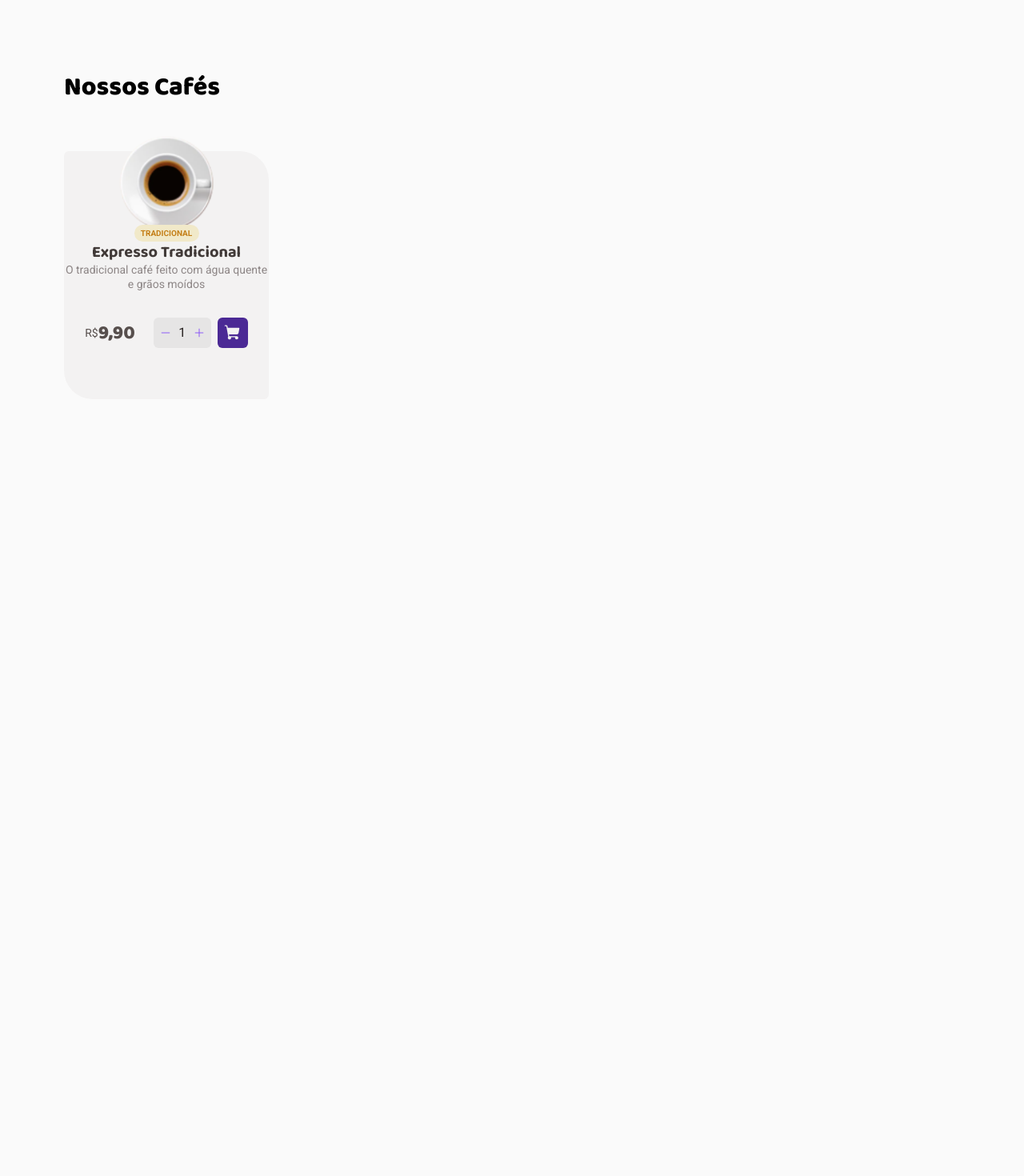
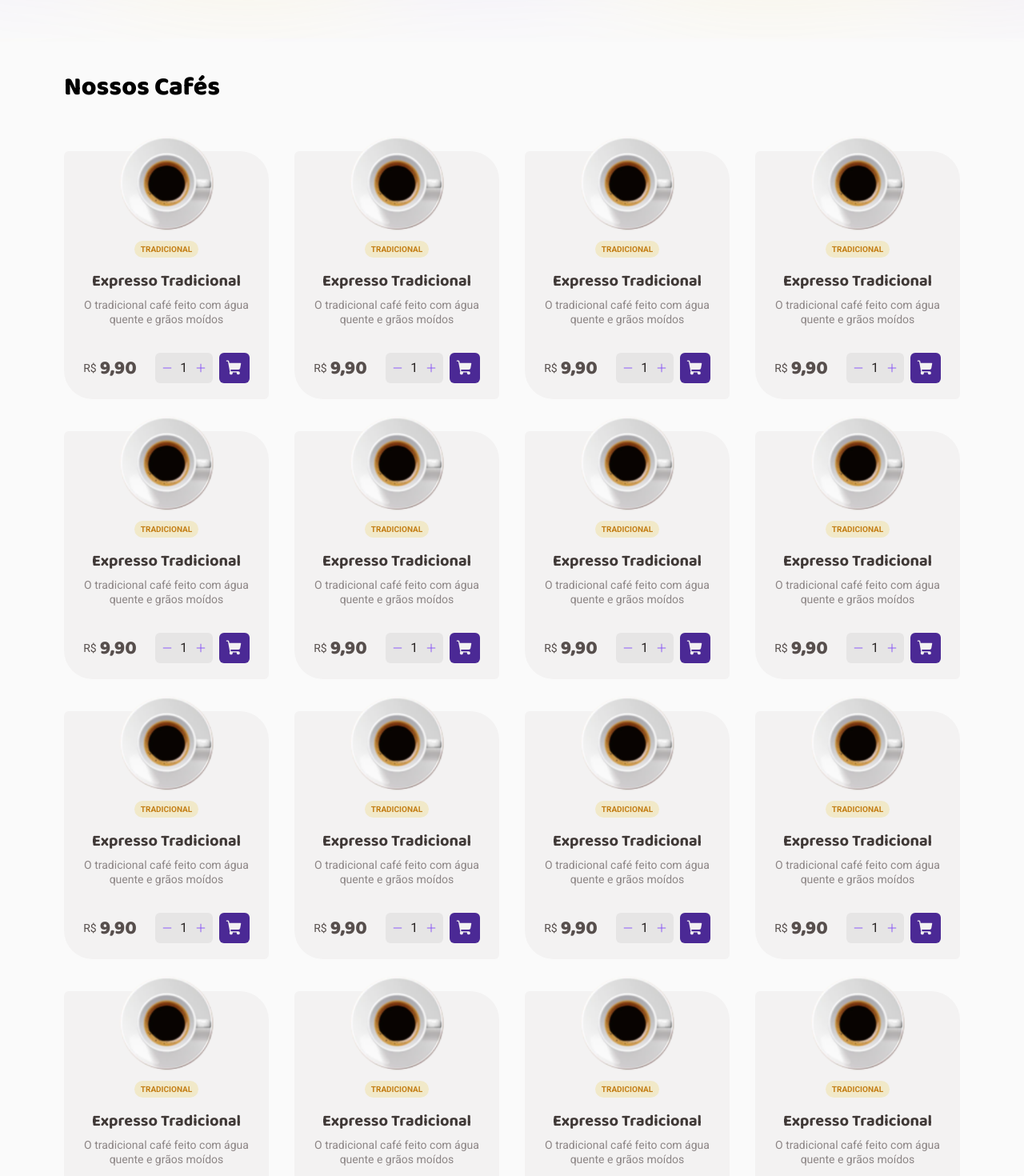
Before and after one commit to BigLeoo/cofeeDelivery, a React (Vite) app: page / in a window 1280 px wide. Shown: the part 600-2070 px from the top of the page at 80% size. Before the commit the page ends 1256 px from the top, so only its background shows below. Built offline with nearby package versions, Linux system fonts and the light colour scheme.

Commit message:
Parte Estatica da Home feita

```diff
--- a/src/pages/Cart/index.tsx
+++ b/src/pages/Cart/index.tsx
@@ -1,3 +1,12 @@
 export function Cart() {
-  return <h1>Cart</h1>
+  return (
+    <div>
+      <div>
+        <div>Endereço de Entrega</div>
+        <div>Pagamento</div>
+      </div>
+
+      <div>Cafés Selecionados</div>
+    </div>
+  )
 }
--- a/src/pages/Home/components/CoffeMenu/components/coffee/index.tsx
+++ b/src/pages/Home/components/CoffeMenu/components/coffee/index.tsx
@@ -3,7 +3,7 @@ import {
   BuyContainer,
   AmountContainer,
   CoffeeCharacteristics,
-  CoffeeCharacteristicsContainer,
+  // CoffeeCharacteristicsContainer,
   CoffeeContainer,
   CoffeeDescription,
   CoffeeImg,
@@ -20,9 +20,9 @@ export function Coffe() {
     <CoffeeContainer>
       <CoffeeImg src={ExpressoTradicionalImg} alt="" />
 
-      <CoffeeCharacteristicsContainer>
-        <CoffeeCharacteristics>Tradicional</CoffeeCharacteristics>
-      </CoffeeCharacteristicsContainer>
+      {/* <CoffeeCharacteristicsContainer> */}
+      <CoffeeCharacteristics>Tradicional</CoffeeCharacteristics>
+      {/* </CoffeeCharacteristicsContainer> */}
 
       <CoffeeName>Expresso Tradicional</CoffeeName>
       <CoffeeDescription>
--- a/src/pages/Home/components/CoffeMenu/components/coffee/style.ts
+++ b/src/pages/Home/components/CoffeMenu/components/coffee/style.ts
@@ -12,25 +12,37 @@ export const CoffeeContainer = styled.div`
 `
 
 export const CoffeeImg = styled.img`
-  margin: -1.25rem;
+  margin-top: -1.25rem;
   width: 7.5rem;
   height: 7.5rem;
 `
-export const CoffeeCharacteristicsContainer = styled.div`
+// export const CoffeeCharacteristicsContainer = styled.div`
+//   background: ${(props) => props.theme['yellow-light']};
+//   color: ${(props) => props.theme['yellow-dark']};
+
+//   margin-top: 0.75rem;
+//   height: 1.313rem;
+//   padding: 0.25rem 0.5rem;
+//   border-radius: 100px;
+
+//   display: flex;
+//   justify-content: center;
+//   align-items: center;
+// `
+
+export const CoffeeCharacteristics = styled.p`
   background: ${(props) => props.theme['yellow-light']};
   color: ${(props) => props.theme['yellow-dark']};
+
   margin-top: 0.75rem;
-  width: 5.063rem;
   height: 1.313rem;
   padding: 0.25rem 0.5rem;
   border-radius: 100px;
+
   display: flex;
   justify-content: center;
   align-items: center;
-`
 
-export const CoffeeCharacteristics = styled.p`
-  color: ${(props) => props.theme['yellow-dark']};
   font-family: 'Roboto';
   font-style: normal;
   font-size: 0.625rem;
@@ -43,7 +55,9 @@ export const CoffeeName = styled.h2`
   font-style: normal;
   font-weight: 700;
   font-size: 1.25rem;
-  line-height: 130%;
+  line-height: 1.625rem;
+
+  margin-top: 1rem;
 `
 
 export const CoffeeDescription = styled.p`
@@ -51,8 +65,11 @@ export const CoffeeDescription = styled.p`
   font-style: normal;
   font-weight: 400;
   font-size: 0.875rem;
-  line-height: 130%;
+  line-height: 1.138rem;
   text-align: center;
+
+  width: 13.5rem;
+  margin-top: 0.5rem;
 
   color: ${(props) => props.theme['base-label']};
 `
@@ -82,6 +99,8 @@ export const Value = styled(Coin)`
   font-family: 'Baloo 2';
   font-weight: 800;
   font-size: 1.5rem;
+
+  margin-left: 0.25rem;
 `
 
 export const AmountContainer = styled.div`
@@ -125,4 +144,5 @@ export const ShoppingCartContainer = styled.div`
   background-color: ${(props) => props.theme['purple-dark']};
 
   color: ${(props) => props.theme['base-card']};
+  cursor: pointer;
 `
--- a/src/pages/Home/components/CoffeMenu/index.tsx
+++ b/src/pages/Home/components/CoffeMenu/index.tsx
@@ -7,6 +7,23 @@ export function CoffeMenu() {
       <HeaderMenu>Nossos Cafés</HeaderMenu>
       <Menu>
         <Coffe />
+        <Coffe />
+        <Coffe />
+        <Coffe />
+        <Coffe />
+        <Coffe />
+        <Coffe />
+        <Coffe />
+        <Coffe />
+        <Coffe />
+        <Coffe />
+        <Coffe />
+        <Coffe />
+        <Coffe />
+        <Coffe />
+        <Coffe />
+        <Coffe />
+        <Coffe />
       </Menu>
     </Container>
   )
--- a/src/pages/Home/components/CoffeMenu/style.ts
+++ b/src/pages/Home/components/CoffeMenu/style.ts
@@ -18,4 +18,6 @@ export const Menu = styled.div`
   display: flex;
   flex-direction: row;
   flex-wrap: wrap;
+
+  gap: 2.5rem 2rem;
 `
--- a/src/pages/Home/components/Introduction/style.ts
+++ b/src/pages/Home/components/Introduction/style.ts
@@ -1,4 +1,5 @@
 import styled from 'styled-components'
+import Background from '../../../../assets/Background.svg'
 
 export const MainContainer = styled.main`
   padding: 5.875rem 10rem 5.875rem 10rem;
@@ -7,6 +8,8 @@ export const MainContainer = styled.main`
   display: flex;
   justify-content: space-between;
   align-items: center;
+
+  background-image: url(${Background});
 `
 
 export const ArticleIntro = styled.article`
```
Also changed, not shown: src/assets/Background.svg (added), src/pages/Cart/components/Addres/indes.tsx (added), src/pages/Cart/components/Addres/style.ts (added).
